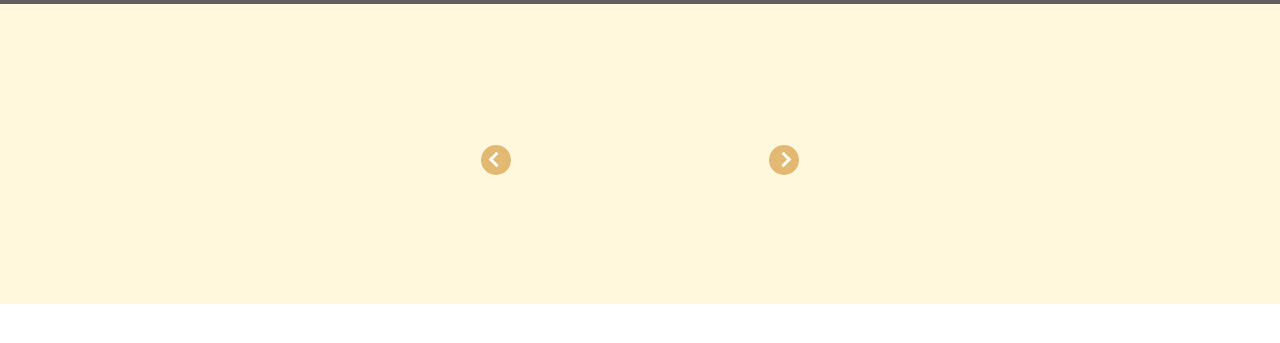
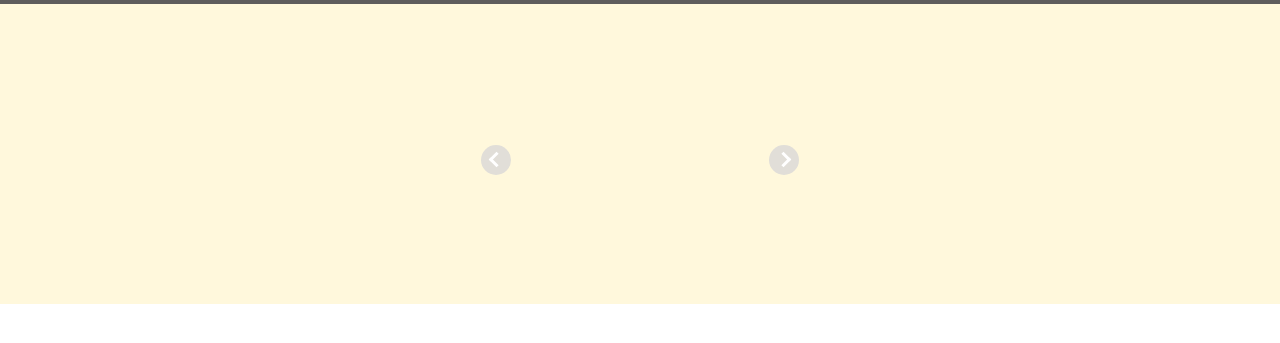
Before and after one commit to AmosovMV/SliderJS, a plain HTML site: page index.html in a window 1280 px wide. Shown: the part 79-422 px from the top of the page. Drawn offline with Linux system fonts and the light colour scheme.

Commit message:
Update style.css

```diff
--- a/css/style.css
+++ b/css/style.css
@@ -51,7 +51,7 @@ body * {
 .point-select-left {
   border-radius: 50%;
   display: inline-block;
-  background-color: #E3B873;
+  background-color: #E1DED8;
   width: 30px;
   height: 30px;
   margin-left: 10px;
@@ -79,7 +79,7 @@ body * {
 .point-select-right {
   border-radius: 50%;
   display: inline-block;
-  background-color: #E3B873;
+  background-color: #E1DED8;
   width: 30px;
   height: 30px;
   margin-left: 10px;
```
